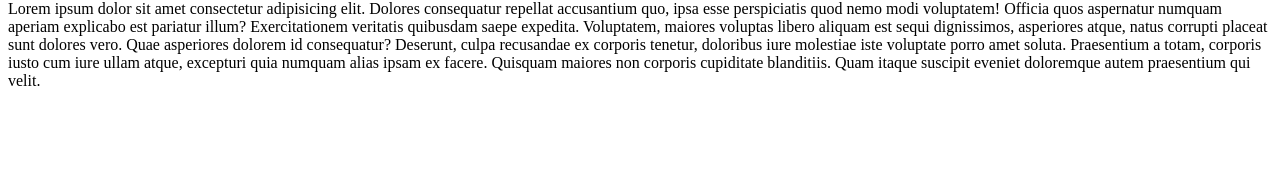
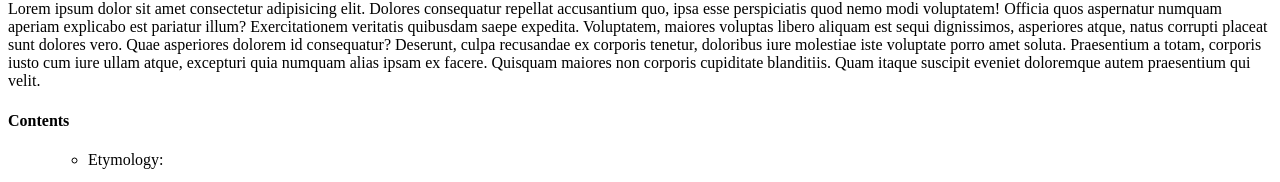
Before and after one commit to JSM08/jsm08.github.io, a plain HTML site: page wiki/index.html in a window 1280 px wide. Shown: the part 1503-1685 px from the top of the page. Before the commit the page ends 1609 px from the top, so only its background shows below. Drawn offline with Linux system fonts and the light colour scheme.

Commit message:
Update index.html

```diff
--- a/wiki/index.html
+++ b/wiki/index.html
@@ -87,6 +87,18 @@
 <h2>Subspecies.</h2>
 <p>Lorem ipsum dolor sit amet consectetur adipisicing elit. Dolores consequatur repellat accusantium quo, ipsa esse perspiciatis quod nemo modi voluptatem! Officia quos aspernatur numquam aperiam explicabo est pariatur illum? Exercitationem veritatis quibusdam saepe expedita. Voluptatem, maiores voluptas libero aliquam est sequi dignissimos, asperiores atque, natus corrupti placeat sunt dolores vero. Quae asperiores dolorem id consequatur? Deserunt, culpa recusandae ex corporis tenetur, doloribus iure molestiae iste voluptate porro amet soluta. Praesentium a totam, corporis iusto cum iure ullam atque, excepturi quia numquam alias ipsam ex facere. Quisquam maiores non corporis cupiditate blanditiis. Quam itaque suscipit eveniet doloremque autem praesentium qui velit.</p>
 
+
+
+
+<!-- Side side bar -->
+<div id="sidebar">
+  <h4>Contents</h4>
+  <ol>
+    <ul>
+      <li>Etymology:</li>
+    </ul>
+  </ol>
+
 </div>
 </body>
 </html>
```
